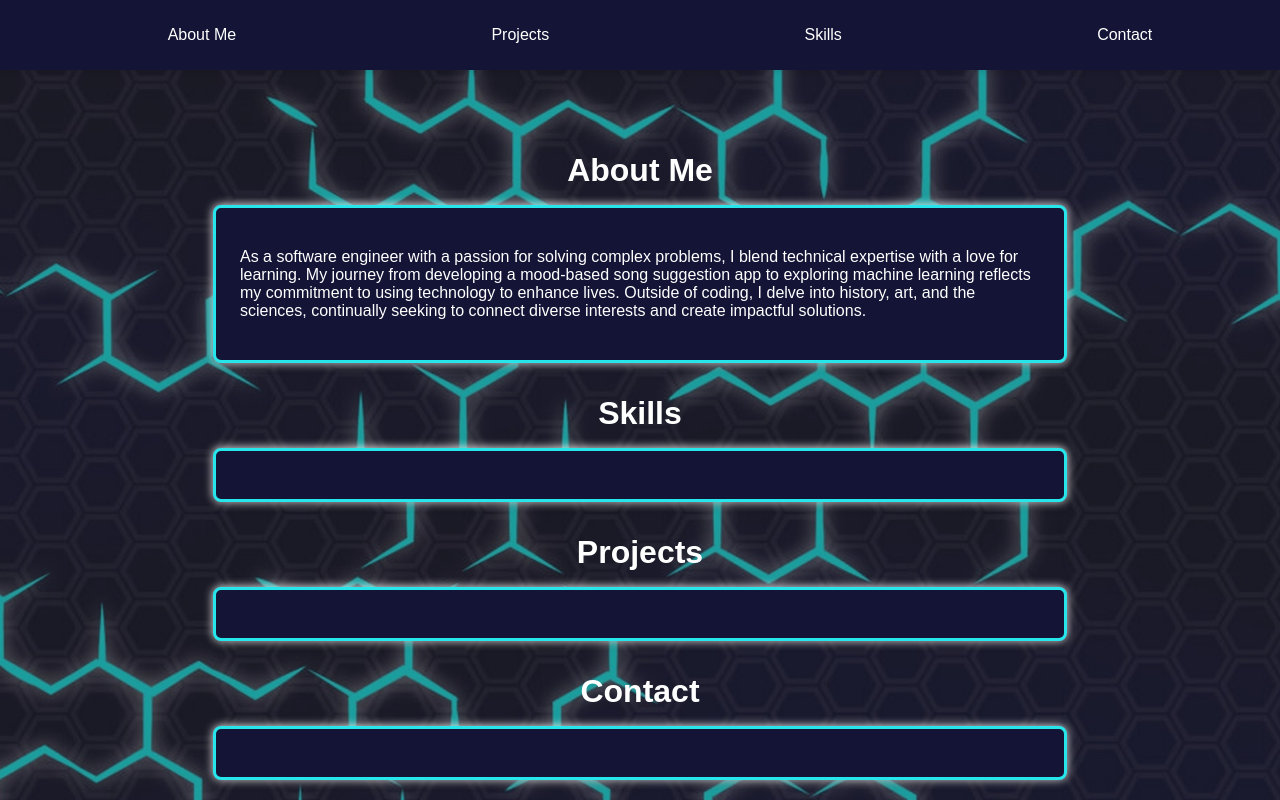
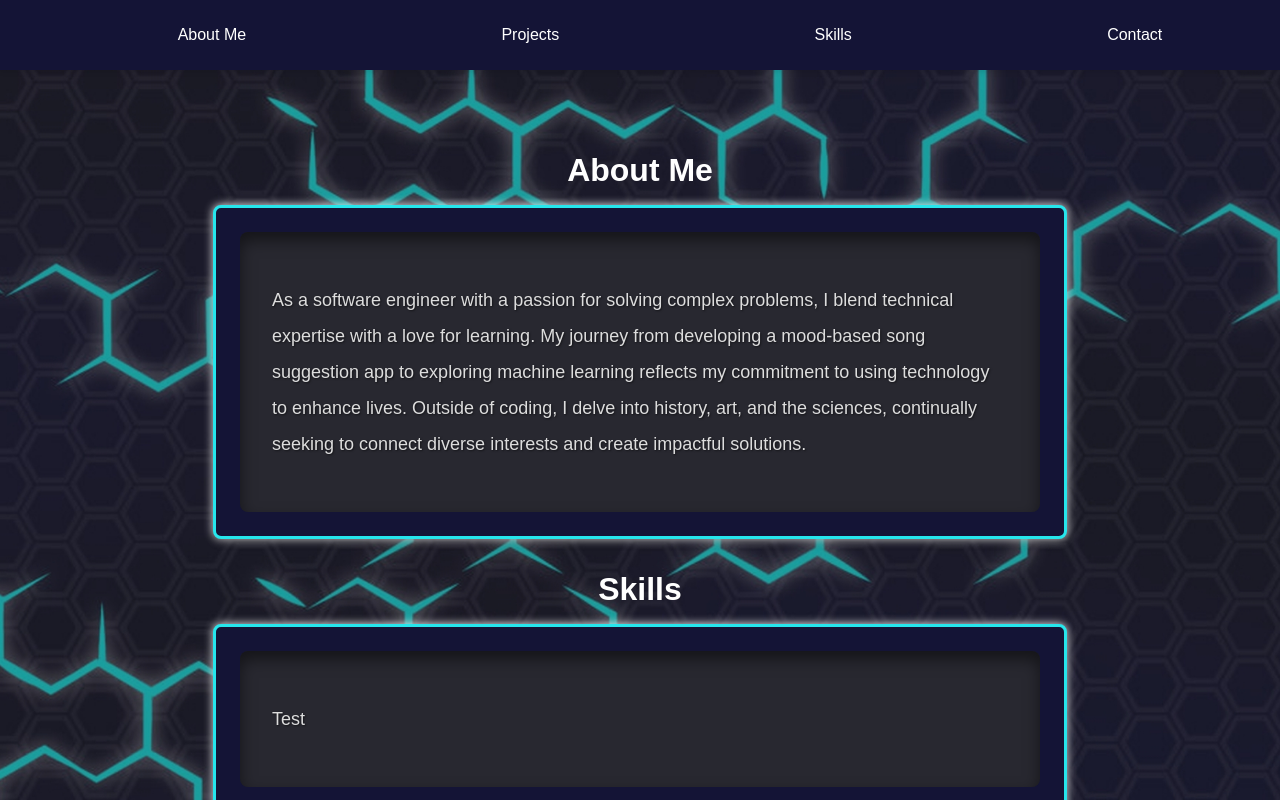
Before and after one commit to robertmorgan-se/react-amplify-portfolio, a React (Create React App) app: page / in a window 1280 px wide. Built offline with nearby package versions, Linux system fonts and the light colour scheme.

Commit message:
Add css styles for each component
Add styles for each component to create a set in style and adjust fonts for readability.

```diff
--- /dev/null
+++ b/src/components/AboutMe.css
@@ -0,0 +1,25 @@
+/* src/components/AboutMe.css */
+
+.about-me-container {
+    padding: 2rem;
+    background: #282830; /* Dark background for contrast */
+    border-radius: 8px;
+    box-shadow: inset 0 8px 16px rgba(0, 0, 0, 0.5); /* Shadow for depth */
+    max-width: 800px; /* Limit the width */
+    margin: 0 auto; /* Center the container */
+  }
+
+  .about-me-text {
+    color: #ddd; /* Light text color for contrast */
+    font-size: 1.125rem; /* Larger font size for readability */
+    line-height: 2.0; /* More spacing between lines */
+    font-family: 'Arial', sans-serif; /* Clean, readable font */
+    font-weight: 400; /* Regular weight for body text */
+    text-shadow: 1px 1px 2px rgba(0, 0, 0, 0.5); /* Light shadow for better visibility */
+  }
+
+  @media (max-width: 768px) {
+    .about-me-text {
+      font-size: 1rem; /* Adjust font size for smaller screens */
+    }
+  }
--- a/src/components/AboutMe.js
+++ b/src/components/AboutMe.js
@@ -1,9 +1,10 @@
 import React from 'react';
+import './AboutMe.css';
 
 const AboutMe = () => {
   return (
-    <div>
-      <p>
+    <div className="about-me-container">
+      <p className="about-me-text">
         As a software engineer with a passion for solving complex problems, I blend technical expertise with a love for learning. My journey from developing a mood-based song suggestion app to exploring machine learning reflects my commitment to using technology to enhance lives. Outside of coding, I delve into history, art, and the sciences, continually seeking to connect diverse interests and create impactful solutions.
       </p>
     </div>
--- /dev/null
+++ b/src/components/Contact.css
@@ -0,0 +1,25 @@
+/* src/components/Contact.css */
+
+.contact-container {
+    padding: 2rem;
+    background: #282830; /* Dark background for contrast */
+    border-radius: 8px;
+    box-shadow: inset 0 8px 16px rgba(0, 0, 0, 0.5); /* Shadow for depth */
+    max-width: 800px; /* Limit the width */
+    margin: 0 auto; /* Center the container */
+  }
+
+  .contact-text {
+    color: #ddd; /* Light text color for contrast */
+    font-size: 1.125rem; /* Larger font size for readability */
+    line-height: 2.0; /* More spacing between lines */
+    font-family: 'Arial', sans-serif; /* Clean, readable font */
+    font-weight: 400; /* Regular weight for body text */
+    text-shadow: 1px 1px 2px rgba(0, 0, 0, 0.5); /* Light shadow for better visibility */
+  }
+
+  @media (max-width: 768px) {
+    .about-me-text {
+      font-size: 1rem; /* Adjust font size for smaller screens */
+    }
+  }
--- a/src/components/Contact.js
+++ b/src/components/Contact.js
@@ -1,9 +1,10 @@
 import React from 'react';
+import './Contact.css';
 
 const Contact = () => {
   return (
-    <div>
-      {/* Add your component content here */}
+    <div className="contact-container">
+      <p className="contact-text">Test</p>
     </div>
   );
 };
--- a/src/components/Header.css
+++ b/src/components/Header.css
@@ -3,12 +3,12 @@
     top: 0;
     left: 0;
     width: 100%;
-    background-color: #fff;
+    background-color: #141436;
     z-index: 1000;
     padding: 10px;
     box-shadow: 0 2px 5px rgba(0, 0, 0, 0.1); /* Shadow */
-}
+  }
 
-.main-content {
+  .main-content {
     padding-top: 60px; /* Should match the height of the header */
-}
+  }
--- a/src/components/Header.js
+++ b/src/components/Header.js
@@ -1,9 +1,10 @@
 import React from 'react';
 import { Link } from 'react-scroll';
+import './Header.css'; // Import the CSS file for the header
 
 const Header = () => {
   return (
-    <header style={{ position: 'fixed', width: '100%', top: 0 }}>
+    <header className="header">
       <nav>
         <ul>
           <li>
--- /dev/null
+++ b/src/components/Projects.css
@@ -0,0 +1,25 @@
+/* src/components/Projects.css */
+
+.projects-container {
+    padding: 2rem;
+    background: #282830; /* Dark background for contrast */
+    border-radius: 8px;
+    box-shadow: inset 0 8px 16px rgba(0, 0, 0, 0.5); /* Shadow for depth */
+    max-width: 800px; /* Limit the width */
+    margin: 0 auto; /* Center the container */
+  }
+
+  .projects-text {
+    color: #ddd; /* Light text color for contrast */
+    font-size: 1.125rem; /* Larger font size for readability */
+    line-height: 2.0; /* More spacing between lines */
+    font-family: 'Arial', sans-serif; /* Clean, readable font */
+    font-weight: 400; /* Regular weight for body text */
+    text-shadow: 1px 1px 2px rgba(0, 0, 0, 0.5); /* Light shadow for better visibility */
+  }
+
+  @media (max-width: 768px) {
+    .about-me-text {
+      font-size: 1rem; /* Adjust font size for smaller screens */
+    }
+  }
--- a/src/components/Projects.js
+++ b/src/components/Projects.js
@@ -1,9 +1,10 @@
 import React from 'react';
+import './Projects.css';
 
 const Projects = () => {
   return (
-    <div>
-      {/* Add your component content here */}
+    <div className="projects-container">
+      <p className="projects-text">Test</p>
     </div>
   );
 };
--- /dev/null
+++ b/src/components/Skills.css
@@ -0,0 +1,25 @@
+/* src/components/Skills.css */
+
+.skills-container {
+    padding: 2rem;
+    background: #282830; /* Dark background for contrast */
+    border-radius: 8px;
+    box-shadow: inset 0 8px 16px rgba(0, 0, 0, 0.5); /* Shadow for depth */
+    max-width: 800px; /* Limit the width */
+    margin: 0 auto; /* Center the container */
+  }
+
+  .skills-text {
+    color: #ddd; /* Light text color for contrast */
+    font-size: 1.125rem; /* Larger font size for readability */
+    line-height: 2.0; /* More spacing between lines */
+    font-family: 'Arial', sans-serif; /* Clean, readable font */
+    font-weight: 400; /* Regular weight for body text */
+    text-shadow: 1px 1px 2px rgba(0, 0, 0, 0.5); /* Light shadow for better visibility */
+  }
+
+  @media (max-width: 768px) {
+    .about-me-text {
+      font-size: 1rem; /* Adjust font size for smaller screens */
+    }
+}
--- a/src/components/Skills.js
+++ b/src/components/Skills.js
@@ -1,9 +1,12 @@
 import React from 'react';
+import './Skills.css';
 
 const Skills = () => {
   return (
-    <div>
-      {/* Add your component content here */}
+    <div className="skills-container">
+      <p className="skills-text">
+        Test
+      </p>
     </div>
   );
 };
```
